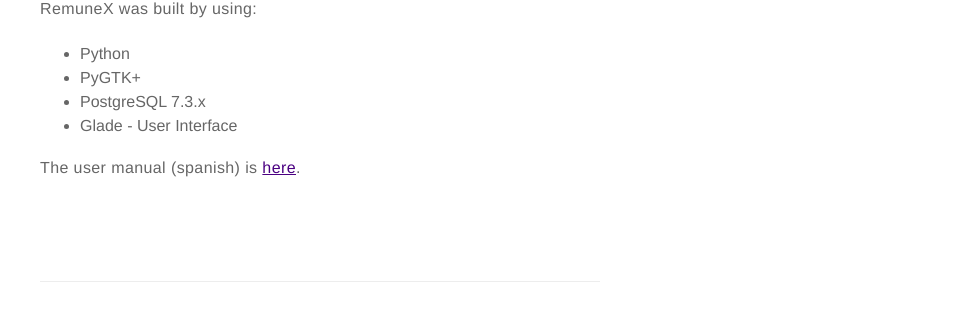
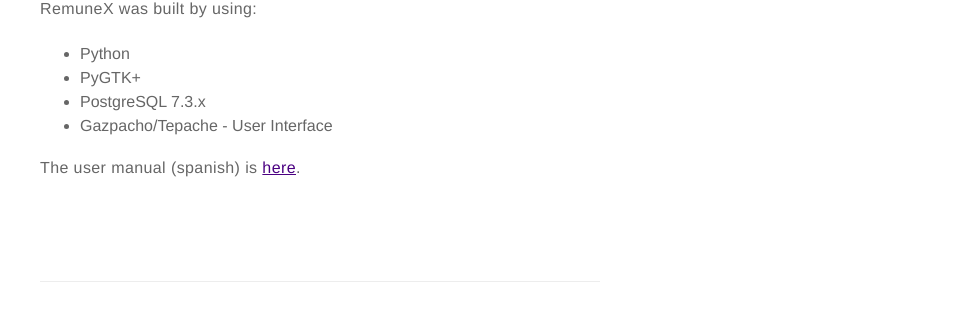
Before and after one commit to minostro/minostro.github.io, a Jekyll site: the page built from _posts/2017-04-11-remunex.markdown, in a window 1280 px wide. Shown: the part 421-730 px from the top of the page, without its empty margins (320-1280 px from the left). Built offline with Jekyll 4.4.1, drawn with Linux system fonts in a browser that asks for light colours; comment, search, counter and statistics services are not loaded.

Commit message:
autocommit

```diff
--- a/_posts/2017-04-11-remunex.markdown
+++ b/_posts/2017-04-11-remunex.markdown
@@ -10,6 +10,6 @@
 * Python
 * PyGTK+
 * PostgreSQL 7.3.x
-* Glade - User Interface
+* Gazpacho/Tepache - User Interface
 
 The user manual (spanish) is [here](https://minostro.gitbooks.io/remunex/content/).
```
